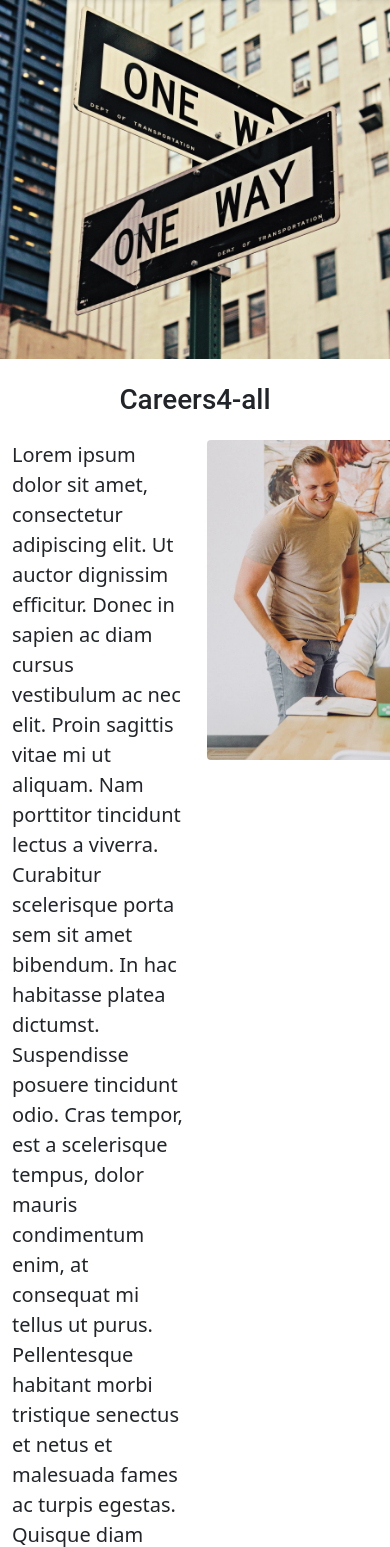
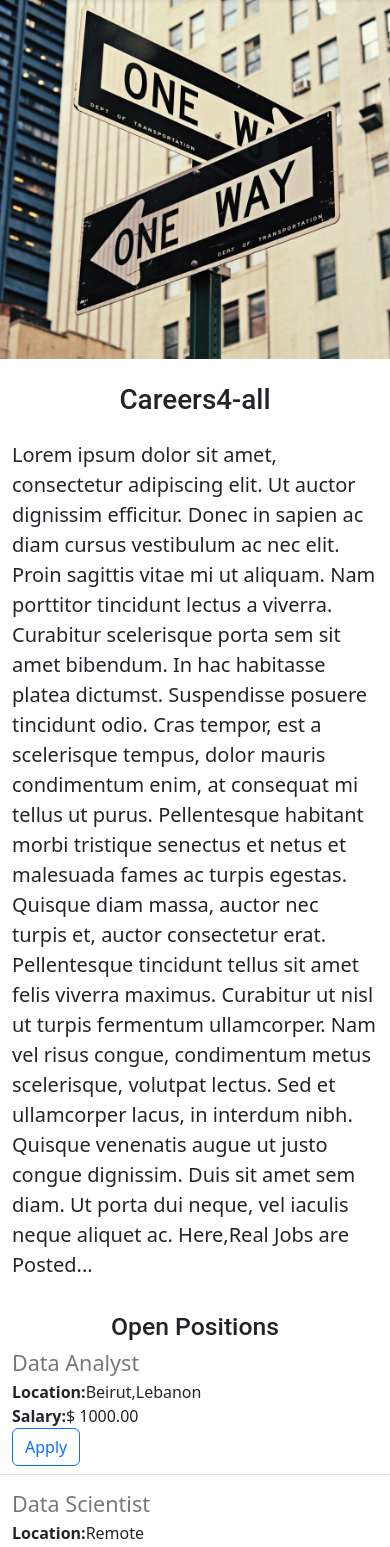
Before and after one commit to F2691981/F-Careers-V2, a Flask app: page / in a window 390 px wide; the page is wider, and only the part inside the window is pictured. Shown: the part 57-1604 px from the top of that part. Run offline with Flask 3, Linux system fonts and the light colour scheme.

Commit message:
Update Home.html

```diff
--- a/templates/Home.html
+++ b/templates/Home.html
@@ -51,7 +51,7 @@
   <div class="container">
   <h1 class="text-center mt-2 mb-4"> {{Company_Name}}</h1>
     <div class="row" style="margin-bottom: 16px;">
-      <div class="col-6">
+      <div class="col-md-6">
   <p class="lead">
   Lorem ipsum dolor sit amet, consectetur adipiscing elit. Ut auctor dignissim efficitur. Donec in sapien ac diam cursus vestibulum ac nec elit. Proin sagittis vitae mi ut aliquam. Nam porttitor tincidunt lectus a viverra. Curabitur scelerisque porta sem sit amet bibendum. In hac habitasse platea dictumst. Suspendisse posuere tincidunt odio. Cras tempor, est a scelerisque tempus, dolor mauris condimentum enim, at consequat mi tellus ut purus. Pellentesque habitant morbi tristique senectus et netus et malesuada fames ac turpis egestas. Quisque diam massa, auctor nec turpis et, auctor consectetur erat.
 
@@ -59,7 +59,7 @@ Pellentesque tincidunt tellus sit amet felis viverra maximus. Curabitur ut nisl
   Here,Real Jobs are Posted...
   </p>
       </div>
-      <div class="col-6">
+      <div class="d-none d-md-block col-md-6">
       <img src="/static/work.jpeg" style="height:320px;border-radius:4px;">
       </div>
     </div>
```
